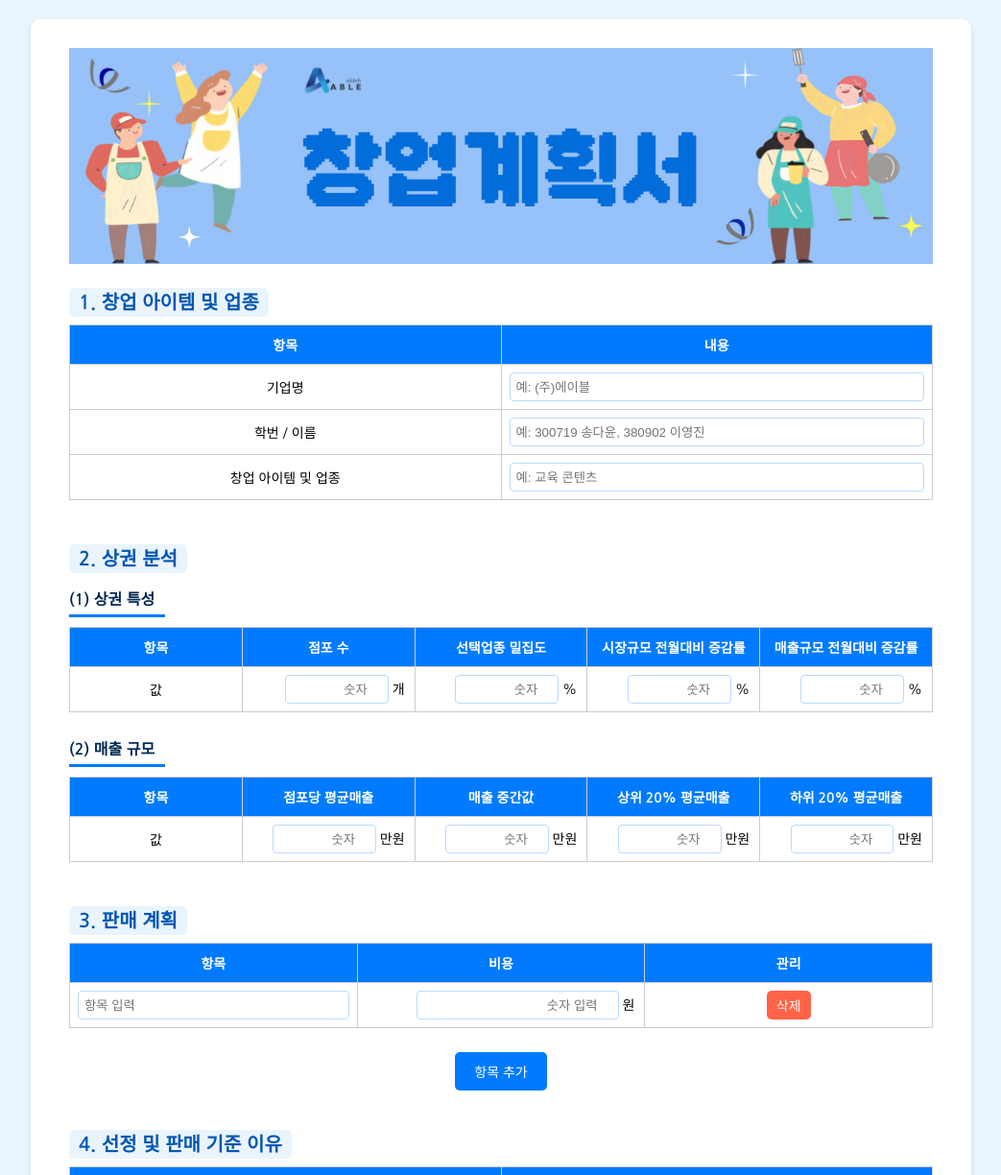
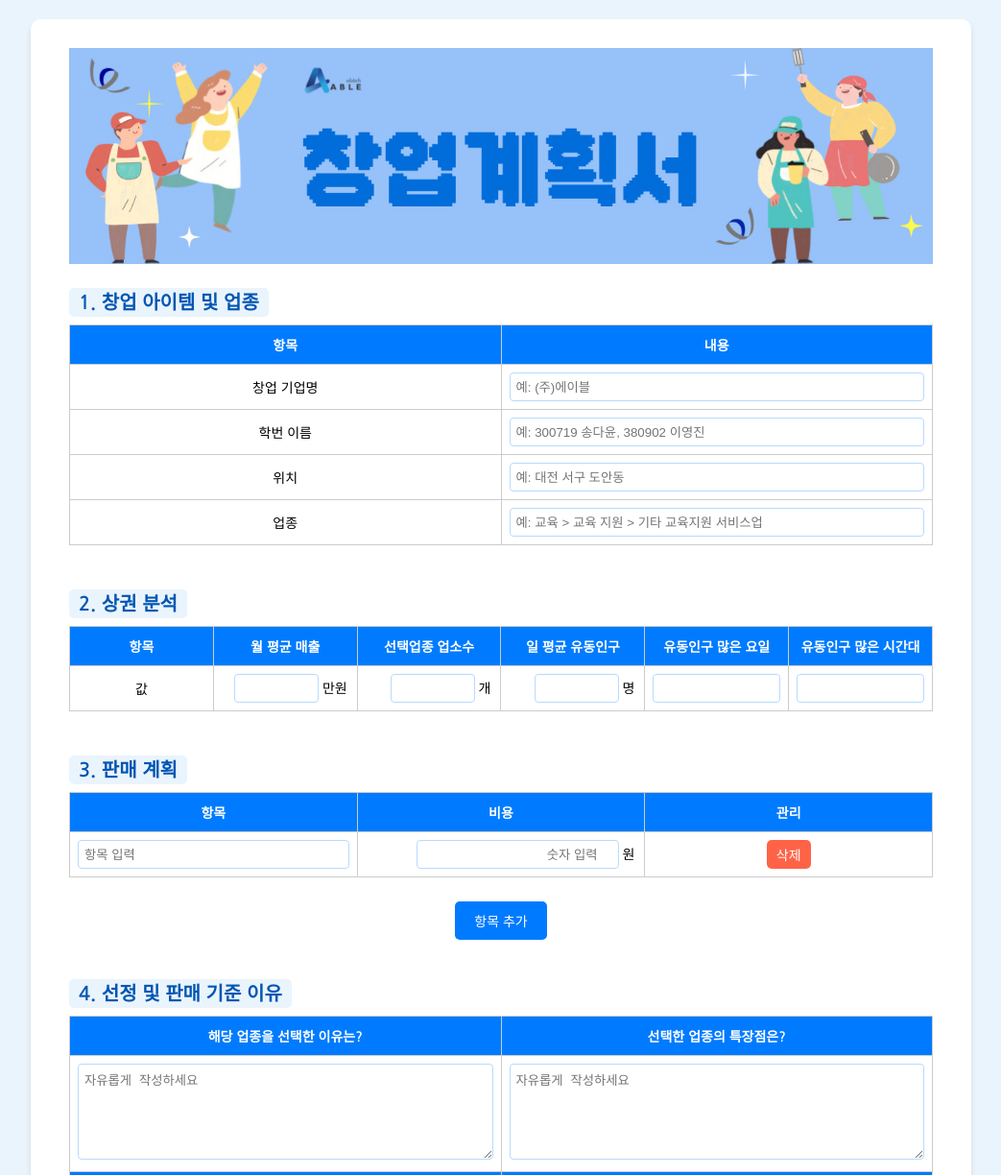
Before and after one commit to able0220/startup-plan, a plain HTML site: page index.html in a window 1280 px wide. Shown: the top 1224 px of the page at 96% size, without its empty margins (118-1161 px from the left). Drawn offline with nearby package versions, Linux system fonts and the light colour scheme.

Commit message:
Update index.html

```diff
--- a/index.html
+++ b/index.html
@@ -292,16 +292,20 @@
                     <th>내용</th>
                 </tr>
                 <tr>
-                    <td>기업명</td>
+                    <td>창업 기업명</td>
                     <td><input type="text" id="company" class="long-input" placeholder="예: (주)에이블"></td>
                 </tr>
                 <tr>
-                    <td>학번 / 이름</td>
+                    <td>학번 이름</td>
                     <td><input type="text" id="student" class="long-input" placeholder="예: 300719 송다윤, 380902 이영진"></td>
                 </tr>
                 <tr>
-                    <td>창업 아이템 및 업종</td>
-                    <td><input type="text" class="long-input" id="item" placeholder="예: 교육 콘텐츠"></td>
+                    <td>위치</td>
+                    <td><input type="text" class="long-input" id="item" placeholder="예: 대전 서구 도안동"></td>
+                </tr>
+                <tr>
+                    <td>업종</td>
+                    <td><input type="text" class="long-input" id="item" placeholder="예: 교육 > 교육 지원 > 기타 교육지원 서비스업"></td>
                 </tr>
             </table>
         </div><br>
@@ -309,40 +313,22 @@
         <!-- 2. 상권 분석 -->
         <div class="form-section">
             <h2>2. 상권 분석</h2>
-
-            <h3>(1) 상권 특성</h3>
             <table>
                 <tr>
                     <th>항목</th>
-                    <th>점포 수</th>
-                    <th>선택업종 밀집도</th>
-                    <th>시장규모 전월대비 증감률</th>
-                    <th>매출규모 전월대비 증감률</th>
+                    <th>월 평균 매출</th>
+                    <th>선택업종 업소수</th>
+                    <th>일 평균 유동인구</th>
+                    <th>유동인구 많은 요일</th>
+                    <th>유동인구 많은 시간대</th>
                 </tr>
                 <tr>
                     <td>값</td>
-                    <td class="numeric"><input type="number" placeholder="숫자" class="short-input"><span> 개</span></td>
-                    <td class="numeric"><input type="number" placeholder="숫자" class="short-input"><span> %</span></td>
-                    <td class="numeric"><input type="number" placeholder="숫자" class="short-input"><span> %</span></td>
-                    <td class="numeric"><input type="number" placeholder="숫자" class="short-input"><span> %</span></td>
-                </tr>
-            </table>
-
-            <h3>(2) 매출 규모</h3>
-            <table>
-                <tr>
-                    <th>항목</th>
-                    <th>점포당 평균매출</th>
-                    <th>매출 중간값</th>
-                    <th>상위 20% 평균매출</th>
-                    <th>하위 20% 평균매출</th>
-                </tr>
-                <tr>
-                    <td>값</td>
-                    <td class="numeric"><input type="number" placeholder="숫자" class="short-input"><span> 만원</span></td>
-                    <td class="numeric"><input type="number" placeholder="숫자" class="short-input"><span> 만원</span></td>
-                    <td class="numeric"><input type="number" placeholder="숫자" class="short-input"><span> 만원</span></td>
-                    <td class="numeric"><input type="number" placeholder="숫자" class="short-input"><span> 만원</span></td>
+                    <td class="numeric"><input type="number" placeholder="" class="short-input"><span> 만원</span></td>
+                    <td class="numeric"><input type="number" placeholder="" class="short-input"><span> 개</span></td>
+                    <td class="numeric"><input type="number" placeholder="" class="short-input"><span> 명</span></td>
+                    <td><input type="text" placeholder="" class="long-input">
+                    <td><input type="text" placeholder="" class="long-input">
                 </tr>
             </table>
         </div><br>
@@ -377,6 +363,14 @@
             <table>
                 <tr>
                     <th style="width: 50%;">해당 업종을 선택한 이유는?</th>
+                    <th style="width: 50%;">선택한 업종의 특장점은?</th>
+                </tr>
+                <tr>
+                    <td><textarea id="reasonIndustry" rows="5" class="long-input" placeholder="자유롭게 작성하세요"></textarea></td>
+                    <td><textarea id="financeReason" rows="5" class="long-input" placeholder="자유롭게 작성하세요"></textarea></td>
+                </tr>
+                <tr>
+                    <th style="width: 50%;">자신(창업주)의 창업 전략 및 강점은?</th>
                     <th style="width: 50%;">판매 계획을 책정한 기준과 그 이유는?</th>
                 </tr>
                 <tr>
```
